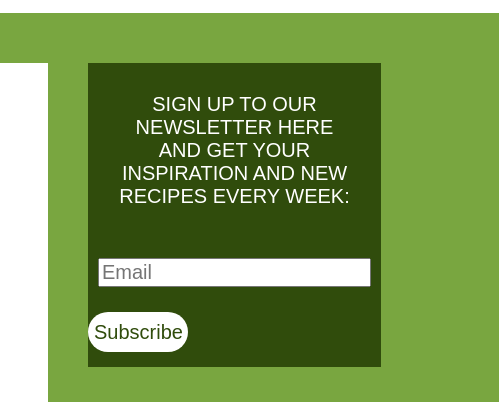
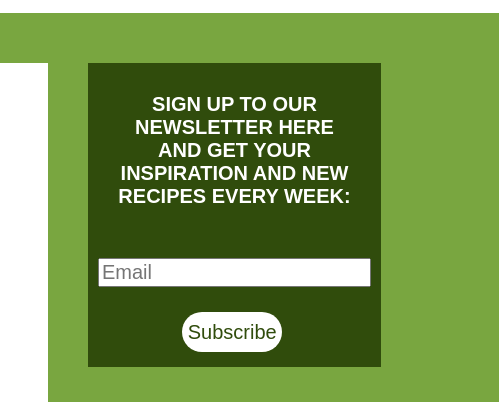
Before and after one commit to bittenhelen83/new_project_exam1, a plain HTML site: page contact.html in a window 1280 px wide. Shown: the part 233-635 px from the top of the page, 781-1280 px from the left. Drawn offline with Linux system fonts and the light colour scheme.

Commit message:
daily commit

```diff
--- a/contact.html
+++ b/contact.html
@@ -5,8 +5,8 @@
     <meta charset="UTF-8">
     <meta http-equiv="X-UA-Compatible" content="IE=edge">
     <meta name="viewport" content="width=device-width, initial-scale=1.0">
-    <meta name="description" content="Good Food Mood a foodie website with recipes made in under 30 mins">
-    <title>Good Food Mood</title>
+    <meta name="description" content="Good Food Mood a foodie website with recipesearch and tons of inspiration for all">
+    <title>Good Food Mood - Contact</title>
     <link rel="stylesheet" href="css/styles.css">
 
 </head>
@@ -68,7 +68,7 @@
         </div>
         <div id="newsletterContainer">
             <div>
-                <div class="signupMessage">Sign up to our newsletter here and get your inspiration and new recipes every week:</div>
+                <h1 class="signupMessage">Sign up to our newsletter here and get your inspiration and new recipes every week:</h1>
                 <form id="subscribeForm">
                     <input type="text" id="subcribeEmail" name="email" placeholder="Email"/>
                     <div class="formError" id="subscribeEmailError">Please enter valid email address</div>
--- a/css/styles.css
+++ b/css/styles.css
@@ -18,6 +18,7 @@ body {
 h1 {
     font-size: 40;
     text-align: center;
+    text-transform: uppercase;
 }
 
 h2 {
@@ -67,6 +68,7 @@ a:visited {
 }
 
 a:hover {
+    color: #79A640;
     text-decoration: underline;
 }
 
@@ -174,7 +176,7 @@ textarea {
     margin: 10px;
 }
 
-button {
+.submitButton {
     position: relative;
     border-radius: 25px;
     width: 100px;
@@ -189,6 +191,21 @@ button {
     margin-bottom: 15px;
 }
 
+.subscribeButton {
+    position: relative;
+    border-radius: 25px;
+    width: 100px;
+    height: 40px;
+    border: none;
+    outline: none;
+    cursor: pointer;
+    background: #fff;
+    font-size: 20px;
+    color: #304C0C;
+    margin-top: 15px;
+    margin-bottom: 15px;
+    left: 32%;
+}
 .caracterCount {
     color: #79A640;
 }
@@ -234,7 +251,6 @@ button {
 
 .signupButton {
     position: relative;
-
     background-color: #fff;
     color: #304C0C;
 }
@@ -446,6 +462,7 @@ footer div {
       }
       #menuToggle a:hover {
         color: #79A640;
+        text-decoration: underline;
       }
       #menuToggle input {
         display: block;
--- a/js/favourites.js
+++ b/js/favourites.js
@@ -9,7 +9,7 @@ if(favourites.length === 0) {
 }
 favourites.forEach(favourite => {
     recipeContainer.innerHTML += `<div class="recipe"><a href="result.html?id=${favourite.id}">
-                                    <a href="result.html"><div class="thumbnailContainer"><img class="thumbnail" src="${favourite.image}"/></div></a>
+                                    <a href="result.html"><div class="thumbnailContainer"><img class="thumbnail" src="${favourite.image}"  alt="recipe image"/></div></a>
                                     <h2 class="recipeTitle">${favourite.title}</h2>
                                     <i class="fa fa-heart"></i>
                                     </div>`
--- a/js/recipes.js
+++ b/js/recipes.js
@@ -60,7 +60,7 @@ function displayRecipes(recipes) {
         }
 
         recipeContainer.innerHTML += `<div class="recipe"><a href="result.html?id=${recipe.id}">
-                                    <div class="thumbnailContainer"><img class="thumbnail" src="${recipe.image}"/></div>
+                                    <div class="thumbnailContainer"><img class="thumbnail" src="${recipe.image}" alt="recipe image"/></div>
                                     <h2 class="recipeTitle">${recipe.title}</h2></a>
                                     <i class="fa-heart ${cssClass}" data-id="${recipe.id}" data-title="${recipe.title}" data-image="${recipe.image}"></i>
                                     </div>`
```
Also changed, not shown: favourites.html (+3 -2 lines), index.html (+2 -2 lines), recipes.html (+3 -2 lines), result.html (+3 -3 lines).
